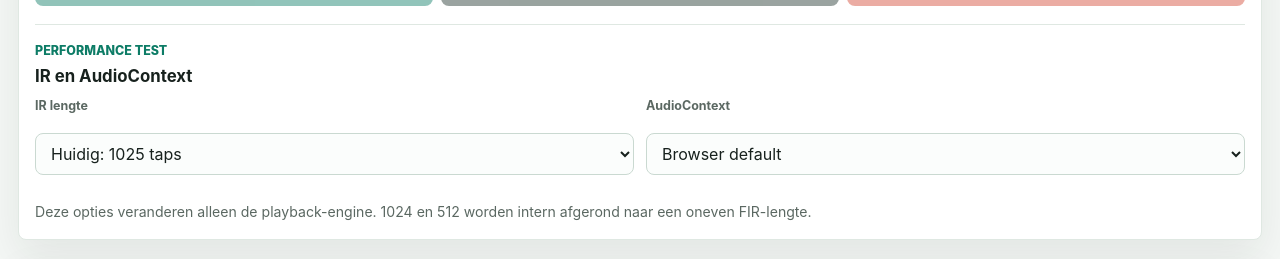
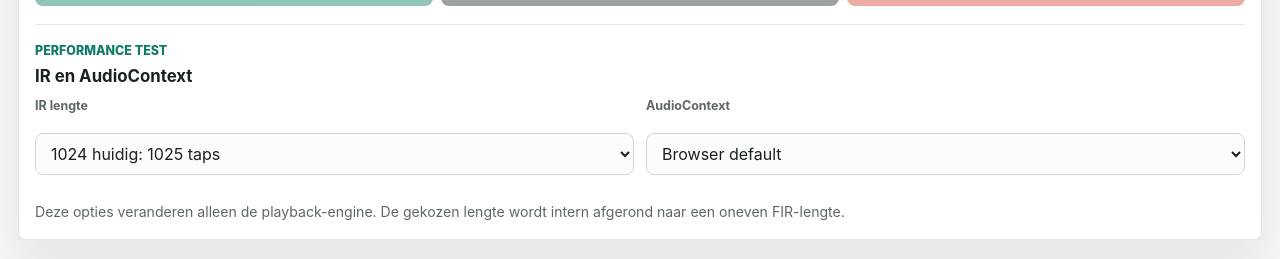
Before and after one commit to jwamsterdam/soundsimulator, a React (Vite) app: page / in a window 1280 px wide. Shown: the part 1100-1359 px from the top of the page. Built offline with nearby package versions, Linux system fonts and the light colour scheme; no server answers.

Commit message:
Added 128 and 265 FIR taps

```diff
--- a/src/App.tsx
+++ b/src/App.tsx
@@ -54,7 +54,7 @@ export default function App() {
   const [playbackMode, setPlaybackMode] = useState<PlaybackMode>("existing");
   const [playbackVolumeMode, setPlaybackVolumeMode] = useState<PlaybackVolumeMode>("comparison");
   const [audioPerformanceSettings, setAudioPerformanceSettings] = useState<AudioPerformanceSettings>({
-    firImpulsePreset: "current",
+    firImpulsePreset: "1024",
     audioContextProfile: "default",
   });
   const [selectedSampleId, setSelectedSampleId] = useState(DEFAULT_SAMPLE_ID);
--- a/src/components/AudioPlayerPanel.tsx
+++ b/src/components/AudioPlayerPanel.tsx
@@ -201,9 +201,10 @@ export function AudioPlayerPanel({
                 })
               }
             >
-              <option value="current">Huidig: 1025 taps</option>
-              <option value="1024">1024 test: 1025 taps</option>
+              <option value="1024">1024 huidig: 1025 taps</option>
               <option value="512">512 test: 513 taps</option>
+              <option value="256">256 test: 257 taps</option>
+              <option value="128">128 test: 129 taps</option>
             </select>
           </label>
           <label className="field">
@@ -223,7 +224,8 @@ export function AudioPlayerPanel({
           </label>
         </div>
         <p className="hint audition-note">
-          Deze opties veranderen alleen de playback-engine. 1024 en 512 worden intern afgerond naar een oneven FIR-lengte.
+          Deze opties veranderen alleen de playback-engine. De gekozen lengte wordt intern afgerond naar een oneven
+          FIR-lengte.
         </p>
       </div>
     </section>
--- a/src/lib/audio.ts
+++ b/src/lib/audio.ts
@@ -25,7 +25,7 @@ export class AudioSimulationEngine {
   private simulationResult?: SimulationResult;
   private existingFirDesign?: FirDesignResult;
   private improvedFirDesign?: FirDesignResult;
-  private impulseLength = getImpulseLengthFromPreset("current");
+  private impulseLength = getImpulseLengthFromPreset("1024");
   private audioContextProfile: AudioContextProfile = "default";
   private startedAt = 0;
   private pausedAt = 0;
@@ -389,13 +389,16 @@ function createImpulseBuffer(context: AudioContext, impulse: Float32Array): Audi
 }
 
 export function getImpulseLengthFromPreset(preset: FirImpulsePreset): number {
+  if (preset === "128") {
+    return 128;
+  }
+  if (preset === "256") {
+    return 256;
+  }
   if (preset === "512") {
     return 512;
   }
-  if (preset === "1024") {
-    return 1024;
-  }
-  return 1025;
+  return 1024;
 }
 
 function createAudioContext(profile: AudioContextProfile): AudioContext {
--- a/src/types.ts
+++ b/src/types.ts
@@ -53,7 +53,7 @@ export type PlaybackMode = "original" | "existing" | "improved";
 
 export type PlaybackVolumeMode = "comparison" | "realistic";
 
-export type FirImpulsePreset = "512" | "1024" | "current";
+export type FirImpulsePreset = "128" | "256" | "512" | "1024";
 
 export type AudioContextProfile = "default" | "interactive-48k";
 
```
Also changed, not shown: 2 other files (tests, documents, lock files or other folders).
